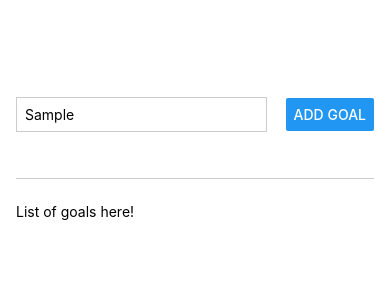
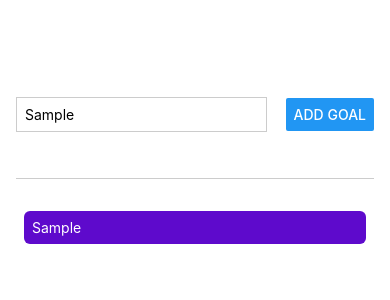
Before and after one commit to rafa-Nobre/Go_All, a React Native app: screen / in a window 390 px wide. Both pictures are taken after typing "Sample" into the empty fields and a click on the button "ADD GOAL". Shown: the top 300 px of the page. Built offline with nearby package versions, Linux system fonts and the light colour scheme.

Commit message:
Handlers and additional styling

```diff
--- a/App.js
+++ b/App.js
@@ -1,15 +1,36 @@
-import { StatusBar } from 'expo-status-bar'
+import { useState } from 'react'
 import { Button, StyleSheet, Text, TextInput, View } from 'react-native'
 
 export default function App() {
+  const [enteredGoalText, setEnteredGoalText] = useState('')
+  const [goals, setGoals] = useState([])
+
+  function goalInputHandler(enteredText) {
+    //console.log(enteredText)
+    setEnteredGoalText(enteredText)
+  }
+
+  function addGoalHandler() {
+    //console.log(enteredGoalText)
+    setGoals(currentGoals => [...currentGoals, enteredGoalText])
+  }
+
   return (
     <View style={styles.container}>
       <View style={styles.inputContainer}>
-        <TextInput placeholder="Insert your goal" style={styles.textInput} />
-        <Button title="Add Goal" />
+        <TextInput
+          placeholder="Insert your goal"
+          onChangeText={goalInputHandler}
+          style={styles.textInput}
+        />
+        <Button title="Add Goal" onPress={addGoalHandler} />
       </View>
       <View style={styles.goalsContainer}>
-        <Text>List of goals here!</Text>
+        {goals.map(goal => (
+          <View key={goal} style={styles.goalWrapper}>
+            <Text style={{ color: 'white' }}>{goal}</Text>
+          </View>
+        ))}
       </View>
     </View>
   )
@@ -39,5 +60,12 @@ const styles = StyleSheet.create({
   },
   goalsContainer: {
     flex: 5
+  },
+  goalWrapper: {
+    margin: 8,
+    padding: 8,
+    borderRadius: 6,
+    backgroundColor: '#5e0acc',
+    color: 'white'
   }
 })
```
